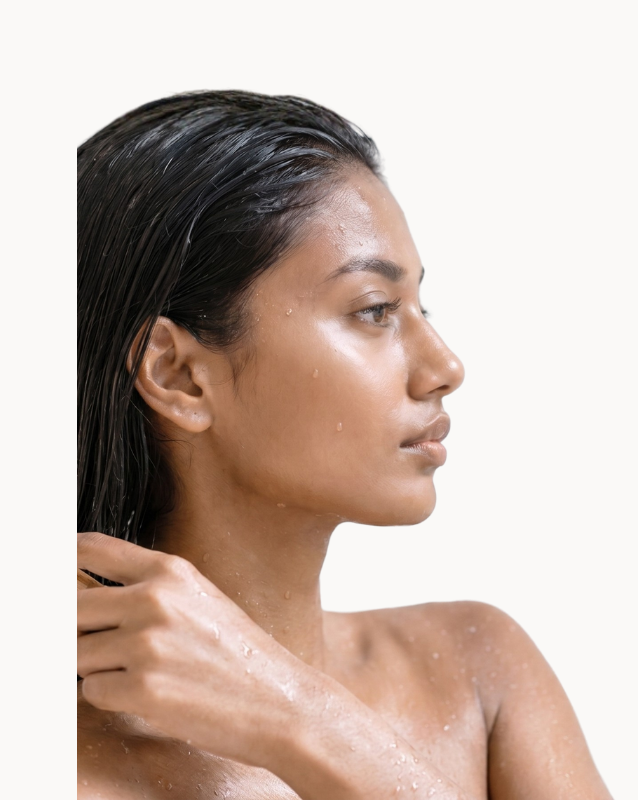
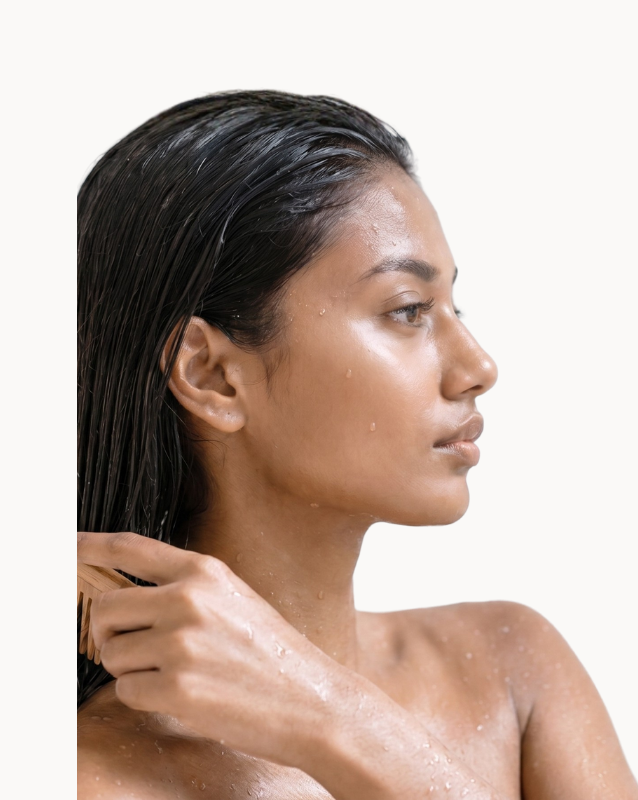
Before and after one commit to dianeartore-bookloop/cleanrituals, a plain HTML site: page index.html in a window 1280 px wide. Shown: the full height of the page, 642-1280 px from the left. Drawn offline with nearby package versions, Linux system fonts and the light colour scheme.

Commit message:
Hero: show full woman cut-out (object-position 79%), trim only empty transparent margin

```diff
--- a/index.html
+++ b/index.html
@@ -69,7 +69,7 @@
     }
     .hero-link:hover { opacity: 0.45; }
     .hero-right { overflow: hidden; }
-    .hero-right img { width: 100%; height: 100%; object-fit: cover; object-position: 82% center; display: block; }
+    .hero-right img { width: 100%; height: 100%; object-fit: cover; object-position: 79% center; display: block; }
 
     /* ══════════════════════════════ 2. PHILOSOPHY ══════════════════════════════ */
     .s-phil { background: var(--olive); display: grid; grid-template-columns: 5fr 7fr; padding: 6vh 5vw 5vh 5vw; }
```
